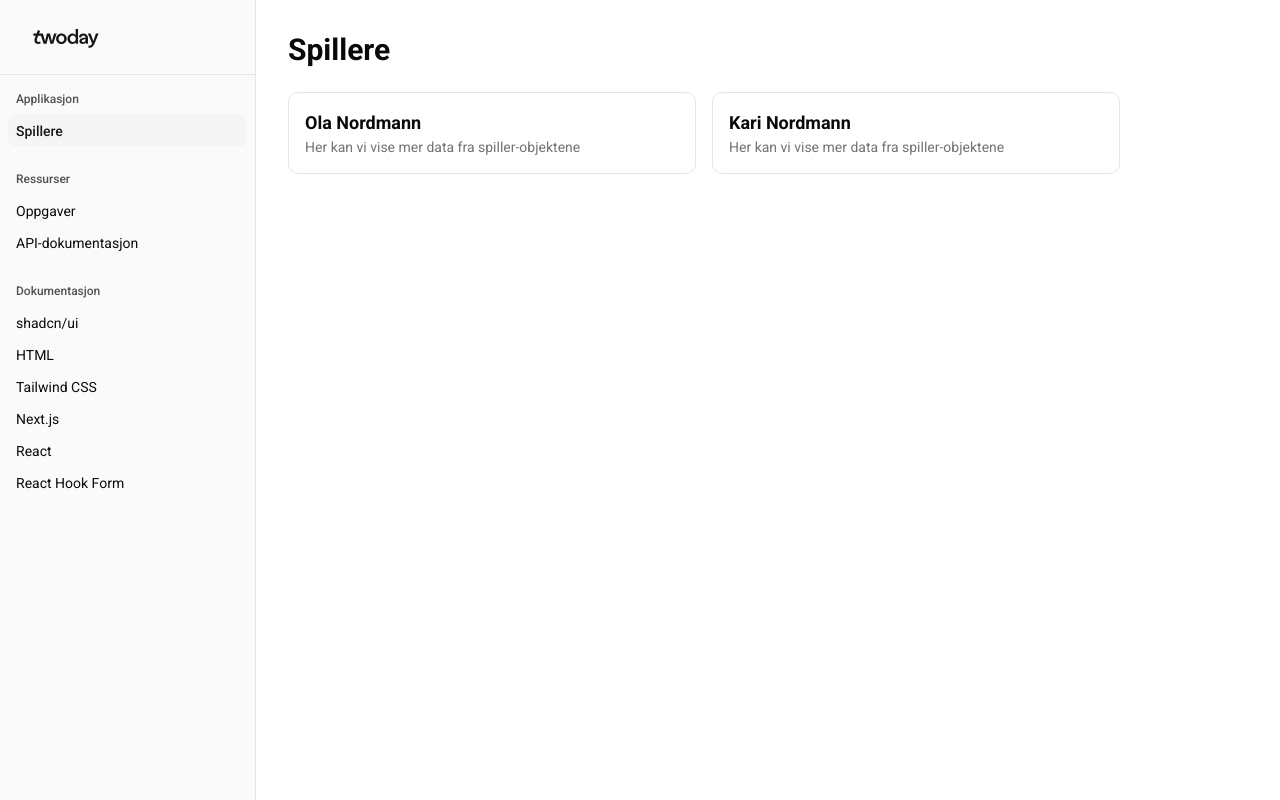
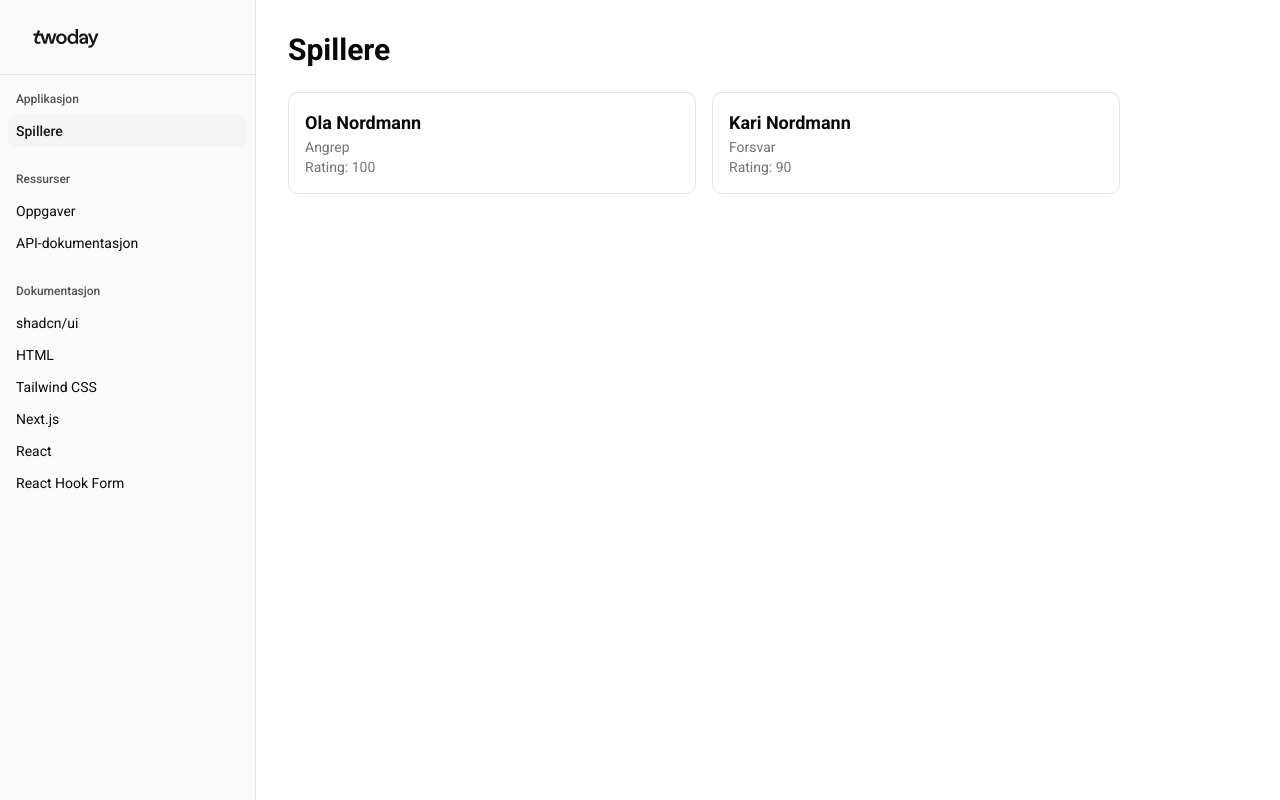
Before and after one commit to Petrokolus/frontend-kurs, a Next.js app: page /spillere in a window 1280 px wide. Built offline with nearby package versions, Linux system fonts and the light colour scheme.

Commit message:
feature: oppgave 1d

```diff
--- a/src/components/spillere/spiller-card.tsx
+++ b/src/components/spillere/spiller-card.tsx
@@ -10,10 +10,10 @@
     <div className="flex items-center space-x-4 rounded-lg border p-4">
       <div className="flex-1">
         <h2 className="text-lg font-semibold">{spiller.navn}</h2>
+        <p className="text-muted-foreground text-sm">{spiller.posisjon}</p>
         <p className="text-muted-foreground text-sm">
-          Her kan vi vise mer data fra spiller-objektene
+          Rating: {spiller.rating}
         </p>
-        {/* Oppgave 1d: Legg til flere detaljer her basert på datamodellen */}
       </div>
     </div>
   );
```
